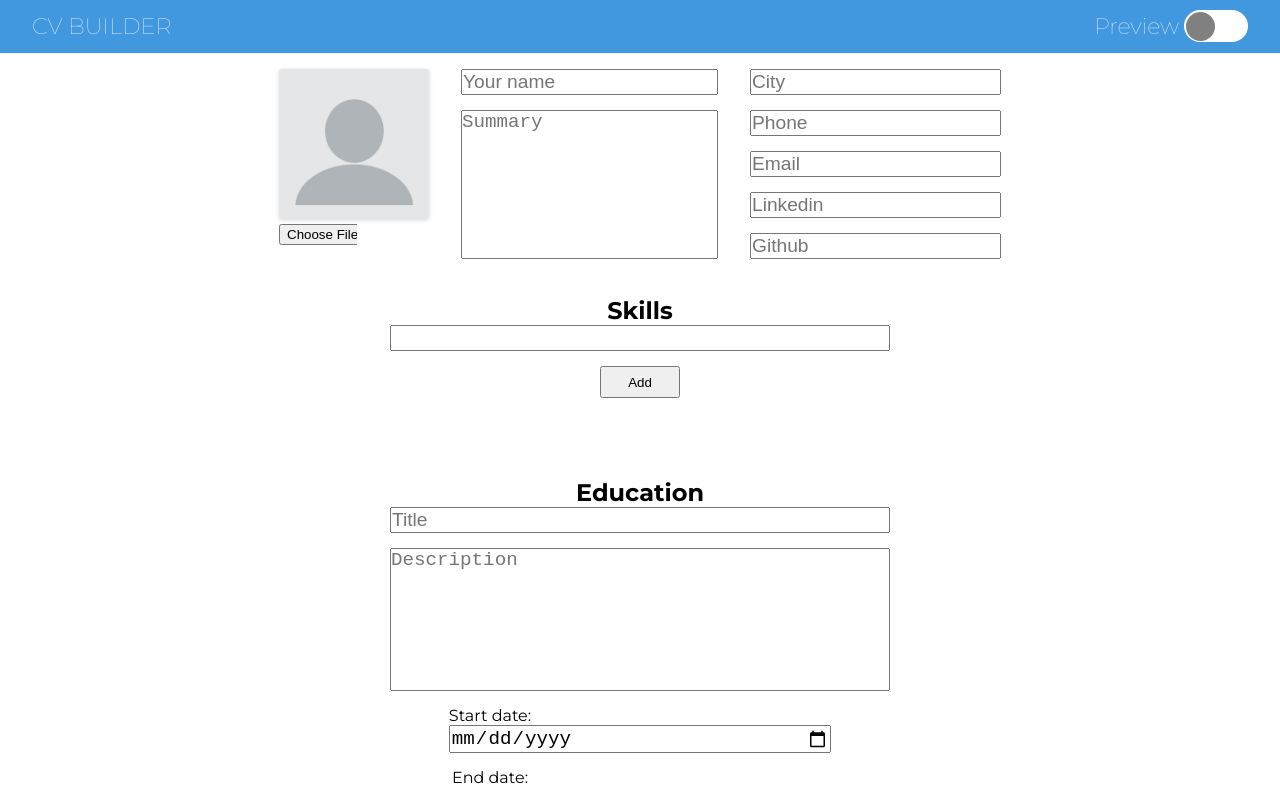
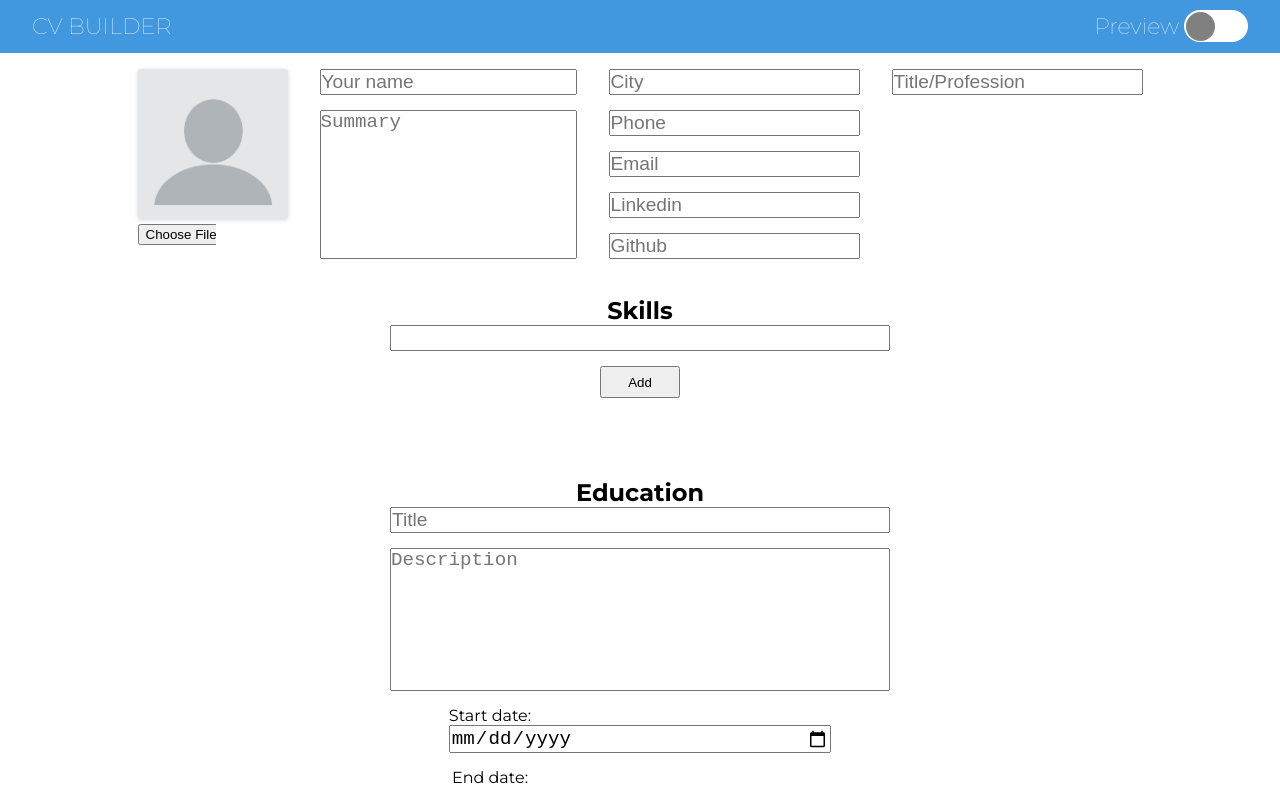
Before and after one commit to alessandrovinciabc/cv-builder-react, a React (Create React App) app: page / in a window 1280 px wide. Shown: the top 785 px of the page. Built offline with nearby package versions, Linux system fonts and the light colour scheme; what @react-pdf/renderer would draw is missing.

Commit message:
Add Title/Profession field in info form

```diff
--- a/src/Components/App/App.js
+++ b/src/Components/App/App.js
@@ -27,7 +27,7 @@ class App extends React.Component {
     this.state = {
       previewMode: false,
       currentImg: '',
-      info: Array(7).fill(''),
+      info: Array(8).fill(''),
       skillInput: '',
       skills: [],
       sections: sections.map(createSection),
--- a/src/Components/InfoInput/InfoInput.js
+++ b/src/Components/InfoInput/InfoInput.js
@@ -72,6 +72,17 @@ function InfoInput(props) {
           value={props.info[6]}
         />
       </div>
+      <div className="Builder__card">
+        <input
+          className="Builder__input"
+          type="text"
+          placeholder="Title/Profession"
+          autoComplete="off"
+          data-index="7"
+          onChange={props.handler}
+          value={props.info[7]}
+        />
+      </div>
     </React.Fragment>
   );
 }
```
